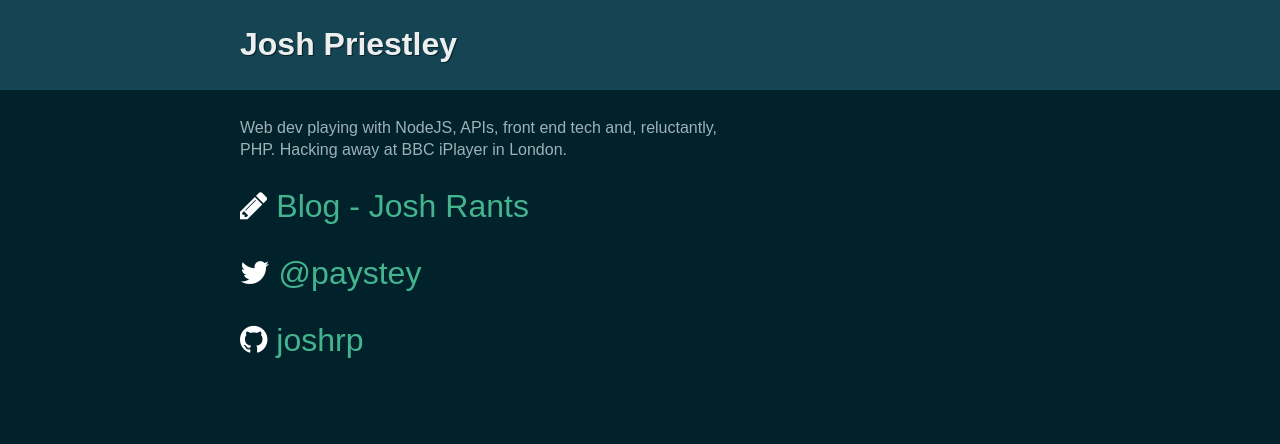
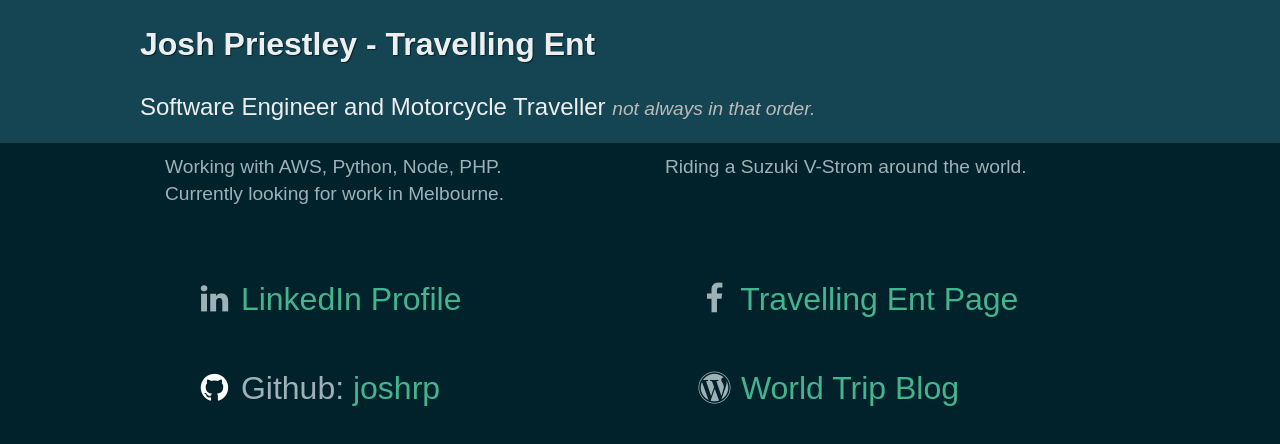
Before and after one commit to joshrp/joshrp.github.io, a website: page index.html in a window 1280 px wide. Drawn offline with Linux system fonts and the light colour scheme.

Commit message:
Update with Travelling Ent and linked in

```diff
--- a/index.html
+++ b/index.html
@@ -12,30 +12,48 @@
     </head>
     <body>
         <header>
-            <h1>Josh Priestley</h1>
+            <h1>Josh Priestley - Travelling Ent</h1>
+            <section class="intro">
+                Software Engineer and Motorcycle Traveller <i>not always in that order.</i>
+            </section>
         </header>
-        <div class="content">
+        <div class="container">
+        <div class="content-left">
             <section class="intro">
-                Web dev playing with NodeJS, APIs, front end tech and, reluctantly, PHP. Hacking away at <span class="iplayer">BBC iPlayer</span> in London.
+                Working with AWS, Python, Node, PHP.
+                <br>
+                Currently looking for work in Melbourne.
             </section>
             <section class="links">
-                <div class="blog">
-                    <i class="fa fa-pencil"></i>
-                    <a href="http://blog.joshpriestley.co.uk">Blog - Josh Rants</a>
-                </div>
-            </section>
-            <section class="links">
-                <div class="twitter">
-                    <i class="fa fa-twitter"></i>
-                    <a href="https://twitter.com/paystey">@paystey</a>
+                <div class="linkedin">
+                    <i class="fa fa-linkedin"></i>
+                    <a href="https://www.linkedin.com/in/josh-priestley-89451738/">LinkedIn Profile</a>
                 </div>
             </section>
             <section class="links">
                 <div class="github">
                     <i class="fa fa-github"></i>
-                    <a href="https://github.com/joshrp">joshrp</a>
+                    Github: <a href="https://github.com/joshrp">joshrp</a>
                 </div>
             </section>
         </div>
+        <div class="content-right">
+            <section class="intro">
+                Riding a Suzuki V-Strom around the world.
+            </section>
+            <section class="links">
+                <div class="facebook">
+                    <i class="fa fa-facebook"></i>
+                    <a href="https://facebook.com/travellingent">Travelling Ent Page</a>
+                </div>
+            </section>
+            <section class="links">
+                <div class="blog">
+                    <i class="fa fa-wordpress"></i>
+                    <a href="https://travellingent.com">World Trip Blog</a>
+                </div>
+            </section>
+        </div>
+        </div>
     </body>
 </html>
--- a/scss/base.scss
+++ b/scss/base.scss
@@ -18,30 +18,56 @@
 
 header {
 	background: $mid;
-	h1 {
-		max-width: 800px;
+    padding-bottom: 20px;
+	h1, section{
+		max-width: 1000px;
 		margin: 0 auto;
 		color: #eee;
+        display:block;
+    }
+    section {
+        font-size: 1.5em;
+        i { font-size:0.8em; color:#bbb}
+    }
+	h1{
 		padding: .7em 1em;
 		text-shadow: 1px 1px 1px $dark;
 	}
 }
 
-.content {
-	padding: .7em 2em;
+section.intro {
+    p {
+        display: inline;
+        width: 50%;
+    }
+}
+
+.container {
+    width: 1000px;
+    margin: 0 auto;
+}
+
+.content-left {
+
+}
+
+.content-left, .content-right {
+	padding: .7em 25px;
 	min-height: 600px;
-	margin: 0 auto;
-	max-width: 800px;
+    float: left;
+    max-width:450px;
 
-	section.intro {
-		font-size: 1em;
-		margin: 1em 3em .7em 0;
-		max-width: 500px;
-	}
+    .intro {
+        height: 100px;
+        font-size:1.2em;
+    }
 
 	section.links {
 		font-size: 2em;
-		margin: .7em 0 ;
+		margin: .7em 1em;
+        display:inline-block;
+        min-width:40%;
+
 		a {
 			color: $external-link;
 			text-decoration: none;
@@ -51,14 +77,14 @@
 		}
 	}
 
-	.twitter i {
-		color: $twitter-icon;
-	}
-	.blog i {
-		color: white;
+	i {
+		width:35px;
+        text-align: center;
+
 	}
 	.github i {
 		color: $github-icon;
+
 	}
 
 }
```
Also changed, not shown: css/base.css, css/base.min.css.
